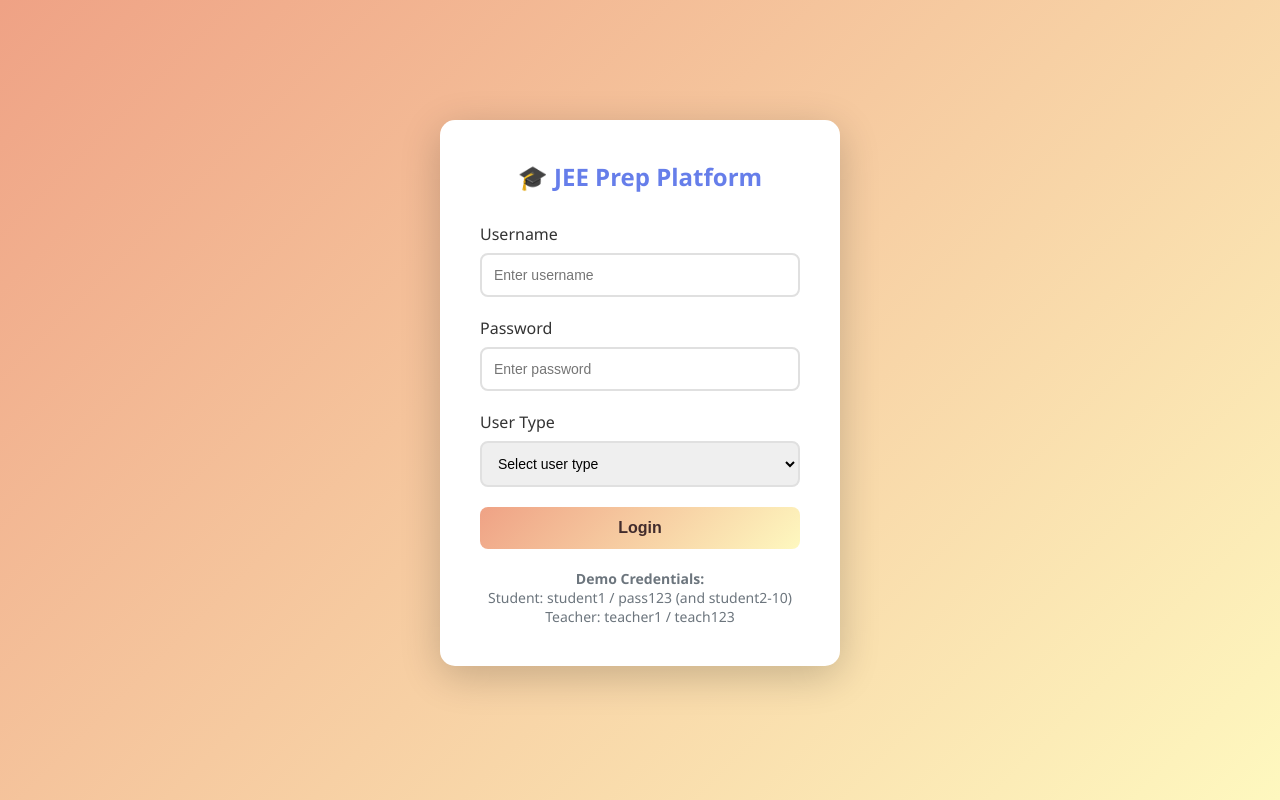
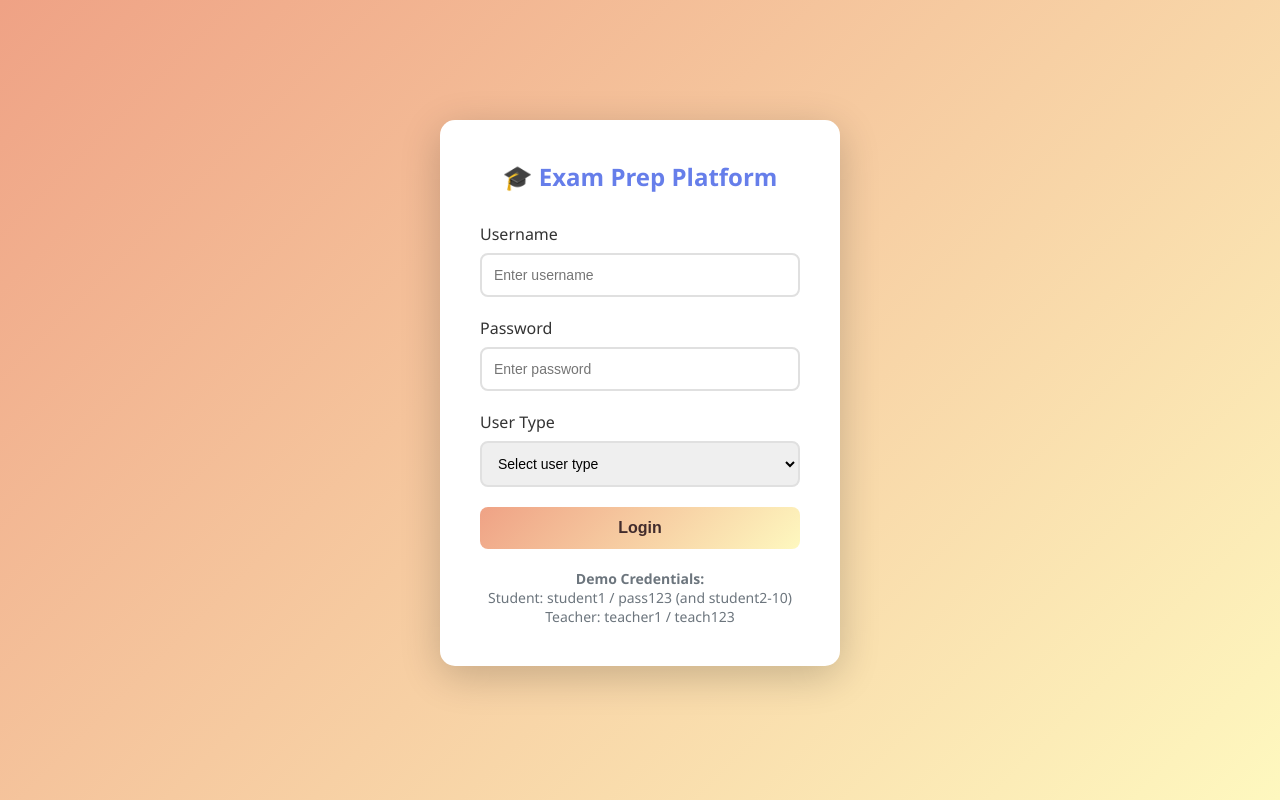
Before and after one commit to KeerthiSarayu/Exam_Prep_App, a plain HTML site: page index.html in a window 1280 px wide. Drawn offline with Linux system fonts and the light colour scheme.

Commit message:
Made changes

```diff
--- a/index.html
+++ b/index.html
@@ -3,7 +3,7 @@
 <head>
     <meta charset="UTF-8">
     <meta name="viewport" content="width=device-width, initial-scale=1.0">
-    <title>JEE Prep Platform - Adaptive Learning</title>
+    <title>Exam Prep Platform - Adaptive Learning</title>
     <style>
         * {
             margin: 0;
@@ -409,7 +409,7 @@
 <body>
     <!-- Login Page -->
     <div id="loginPage" class="login-container">
-        <h2>🎓 JEE Prep Platform</h2>
+        <h2>🎓 Exam Prep Platform</h2>
         <form id="loginForm">
             <div class="form-group">
                 <label>Username</label>
@@ -439,7 +439,7 @@
     <!-- Main Application -->
     <div id="appContainer" class="container hidden">
         <div class="header">
-            <h1 id="headerTitle">JEE Prep Platform</h1>
+            <h1 id="headerTitle">Exam Prep Platform</h1>
             <button class="logout-btn" onclick="logout()">Logout</button>
         </div>
         <div class="content" id="mainContent"></div>
```
